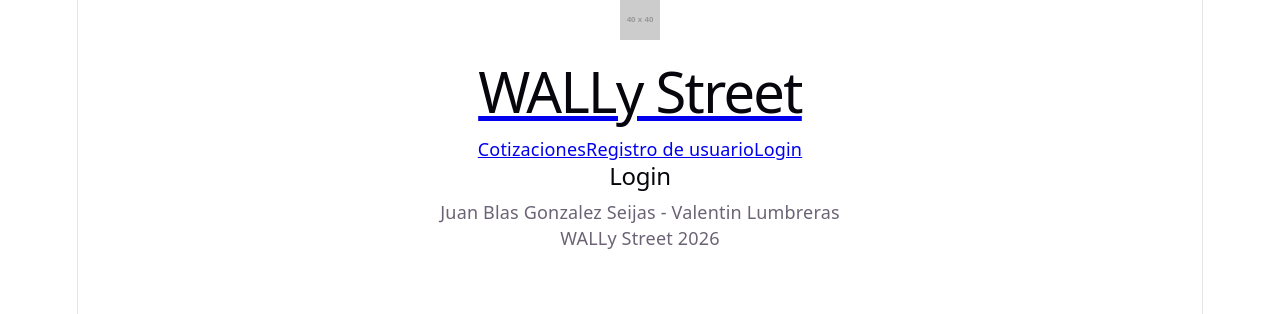
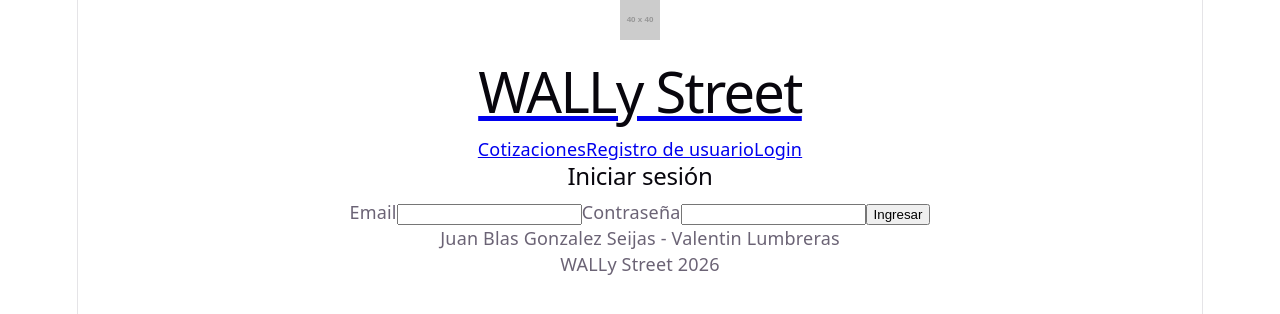
Before and after one commit to JuanBlasGonzalez/seminarioPHP-Frontend, a React (Vite) app: page /login in a window 1280 px wide. Shown: the top 314 px of the page. Built offline with nearby package versions, Linux system fonts and the light colour scheme.

Commit message:
login funcionando

```diff
--- a/src/App.jsx
+++ b/src/App.jsx
@@ -1,4 +1,5 @@
 import { BrowserRouter, Routes, Route } from 'react-router-dom';
+import { AuthProvider } from './context/AuthContext';
 import HeaderComponent from './components/HeaderComponent/HeaderComponent';
 import FooterComponent from './components/FooterComponent/FooterComponent';
 import NavBarComponent from './components/NavBarComponent/NavBarComponent';
@@ -14,6 +15,7 @@ import UsuariosPage from './pages/usuarios/UsuariosPage';
 function App() {
   return (
     <BrowserRouter>
+      <AuthProvider>
         <HeaderComponent />
         <NavBarComponent />
         <Routes>
@@ -27,6 +29,7 @@ function App() {
           <Route path="/usuarios" element={<UsuariosPage />} />
         </Routes>
         <FooterComponent />
+      </AuthProvider>
     </BrowserRouter>
   );
 }
--- /dev/null
+++ b/src/context/AuthContext.jsx
@@ -0,0 +1,29 @@
+import { createContext, useContext, useState } from 'react';
+
+const AuthContext = createContext(null);
+
+export function AuthProvider({ children }) {
+  const [user, setUser] = useState(null);
+
+  const login = (token, userData) => {
+    localStorage.setItem('wally_token', token);
+    localStorage.setItem('wally_user', JSON.stringify(userData));
+    setUser(userData);
+  };
+
+  const logout = () => {
+    localStorage.removeItem('wally_token');
+    localStorage.removeItem('wally_user');
+    setUser(null);
+  };
+
+  return (
+    <AuthContext.Provider value={{ user, login, logout }}>
+      {children}
+    </AuthContext.Provider>
+  );
+}
+
+export function useAuth() {
+  return useContext(AuthContext);
+}
--- a/src/pages/login/LoginPage.jsx
+++ b/src/pages/login/LoginPage.jsx
@@ -1,7 +1,61 @@
+import { useState } from 'react';
+import { useNavigate } from 'react-router-dom';
+import { useAuth } from '../../context/AuthContext';
+import api from '../../services/api';
+
 function LoginPage() {
+  const [form, setForm] = useState({ email: '', password: '' });
+  const [error, setError] = useState('');
+  const [submitting, setSubmitting] = useState(false);
+
+  const { login } = useAuth();
+  const navigate = useNavigate();
+
+  const handleChange = (e) => {
+    setForm({ ...form, [e.target.name]: e.target.value });
+  };
+
+  const handleSubmit = async (e) => {
+    e.preventDefault();
+    setError('');
+
+    if (!form.email || !form.password) {
+      setError('Completá email y contraseña.');
+      return;
+    }
+
+    setSubmitting(true);
+    try {
+      const response = await api.post('/login', form);
+      login(response.data.token, {
+        id: response.data.id,
+        name: response.data.name,
+        isAdmin: response.data.is_admin
+      });
+      navigate('/');
+    } catch (err) {
+      setError(err.response?.data?.error || 'Email o contraseña incorrectos.');
+    } finally {
+      setSubmitting(false);
+    }
+  };
+
   return (
     <main>
-      <h2>Login</h2>
+      <h2>Iniciar sesión</h2>
+      <form onSubmit={handleSubmit}>
+        <label>Email</label>
+        <input type="email" name="email" value={form.email} onChange={handleChange} />
+
+        <label>Contraseña</label>
+        <input type="password" name="password" value={form.password} onChange={handleChange} />
+
+        {error && <p>{error}</p>}
+
+        <button type="submit" disabled={submitting}>
+          {submitting ? 'Ingresando...' : 'Ingresar'}
+        </button>
+      </form>
     </main>
   );
 }
```
Lines whose indentation alone changed are shown as unchanged.
